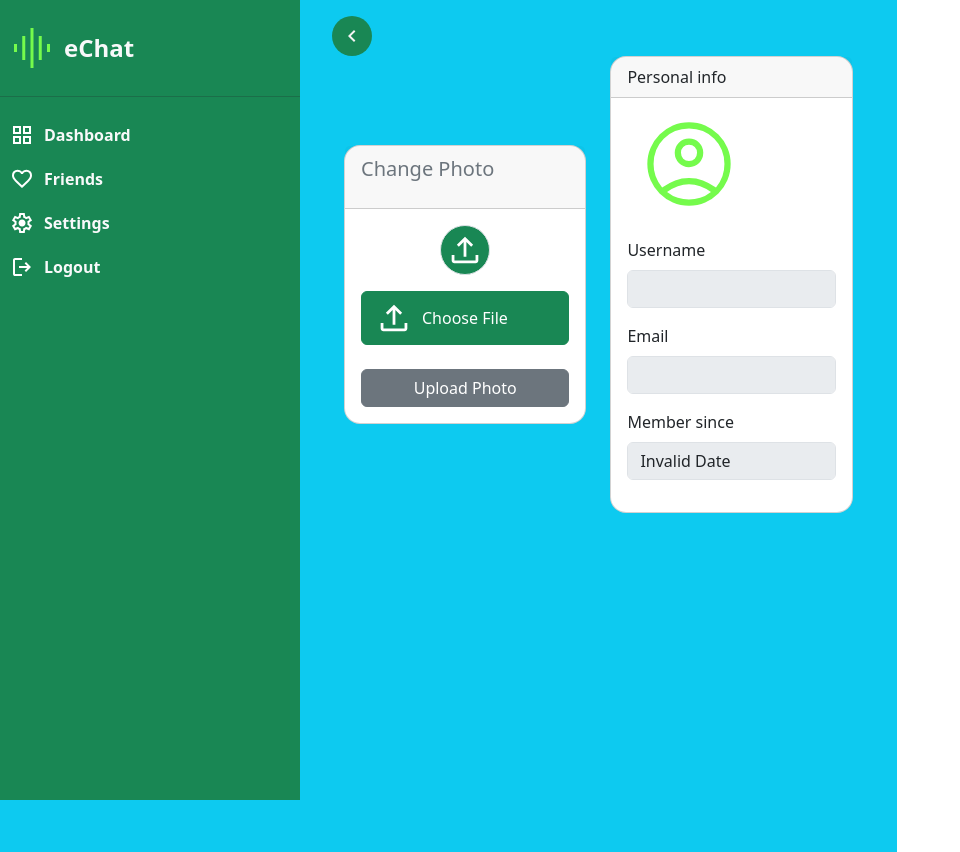
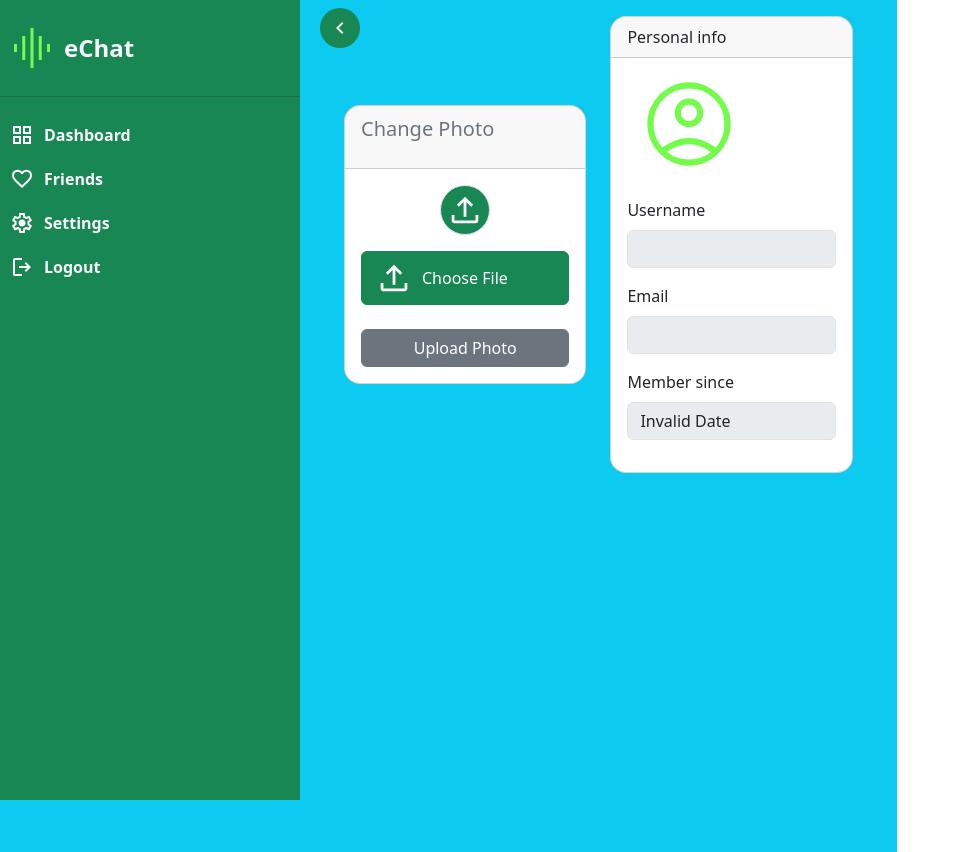
Before and after one commit to Mlindaamani/echat, a React (Vite) app in the folder frontend/: page /profile in a window 1280 px wide. Shown: the whole page, without its empty margins (0-960 px from the left). Built offline with nearby package versions, Linux system fonts and the light colour scheme; no server answers; sample sign-in values are in the browser's storage.

Commit message:
Resolving the issue of large payload

```diff
--- a/frontend/src/App.css
+++ b/frontend/src/App.css
@@ -85,3 +85,14 @@ html {
   flex-grow: 1;
   padding: 20px;
 }
+
+.sidebar-toggle {
+  position: absolute;
+  top: 12px;
+  right: 0;
+  transform: translateY(-50%);
+  background: #333;
+  color: white;
+  padding: 10px;
+  cursor: pointer;
+}
--- a/frontend/src/pages/Profile.jsx
+++ b/frontend/src/pages/Profile.jsx
@@ -98,15 +98,15 @@ export const Profile = () => {
       </div>
 
       {/* CONTENT-AREA */}
-      <div className="content flex-grow-1">
-        <div className="container mt-5 mb-3 vh-100">
+      <div className="content flex-grow-1 ">
+        <div className="container mt-5 mb-3 vh-100 position-relative">
           {sidebarOpen ? (
             <Image
               src={left}
               width={40}
               height={40}
               onClick={() => setSidebarOpen(!sidebarOpen)}
-              className="bg-success rounded-5 p-2"
+              className="bg-success rounded-5 p-2 start-0 sidebar-toggle"
             />
           ) : (
             <Image
@@ -114,7 +114,7 @@ export const Profile = () => {
               width={40}
               height={40}
               onClick={() => setSidebarOpen(!sidebarOpen)}
-              className="bg-success rounded-5 p-2"
+              className="bg-success rounded-5 p-2  start-0 sidebar-toggle"
             />
           )}
 
```
